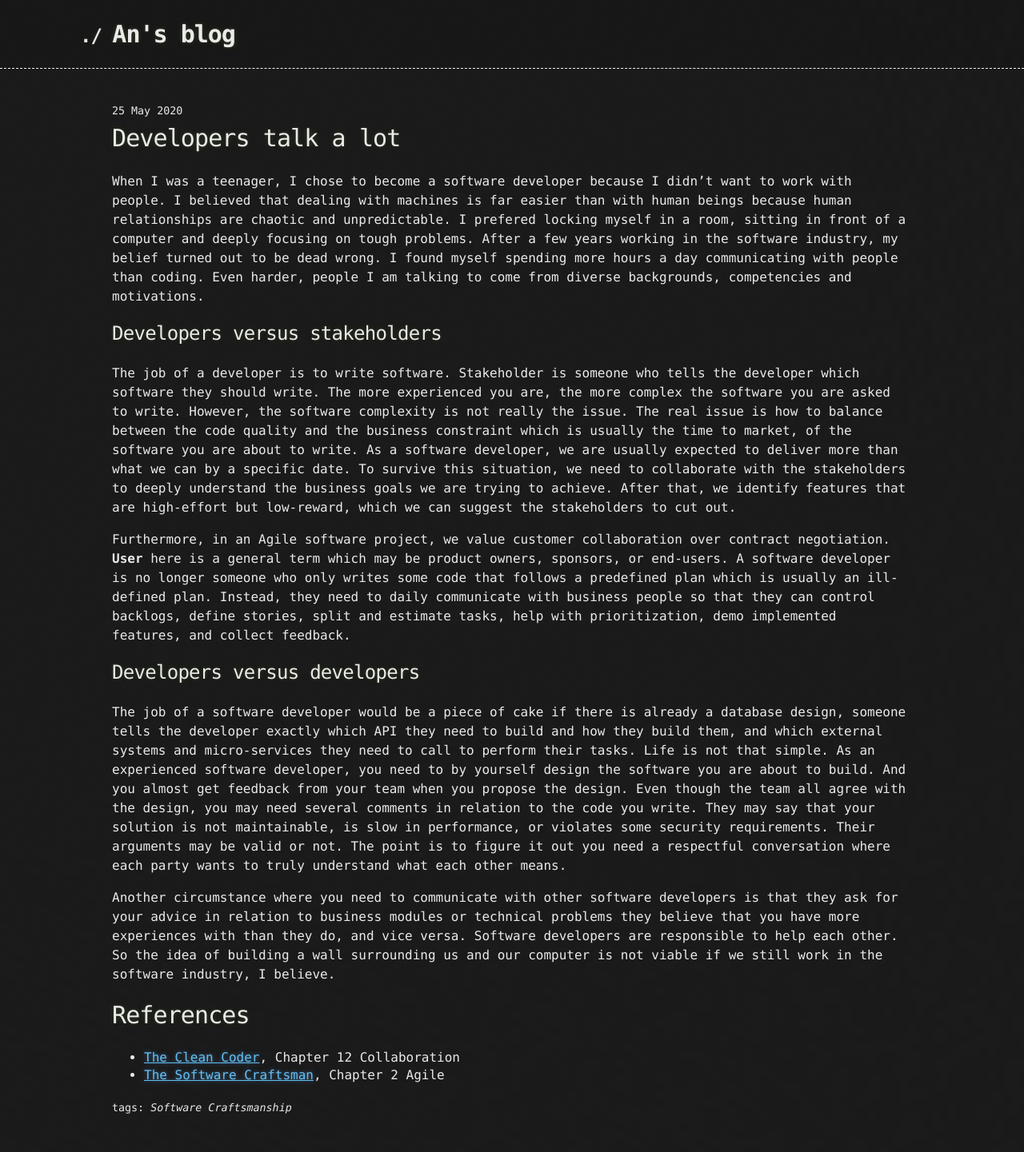
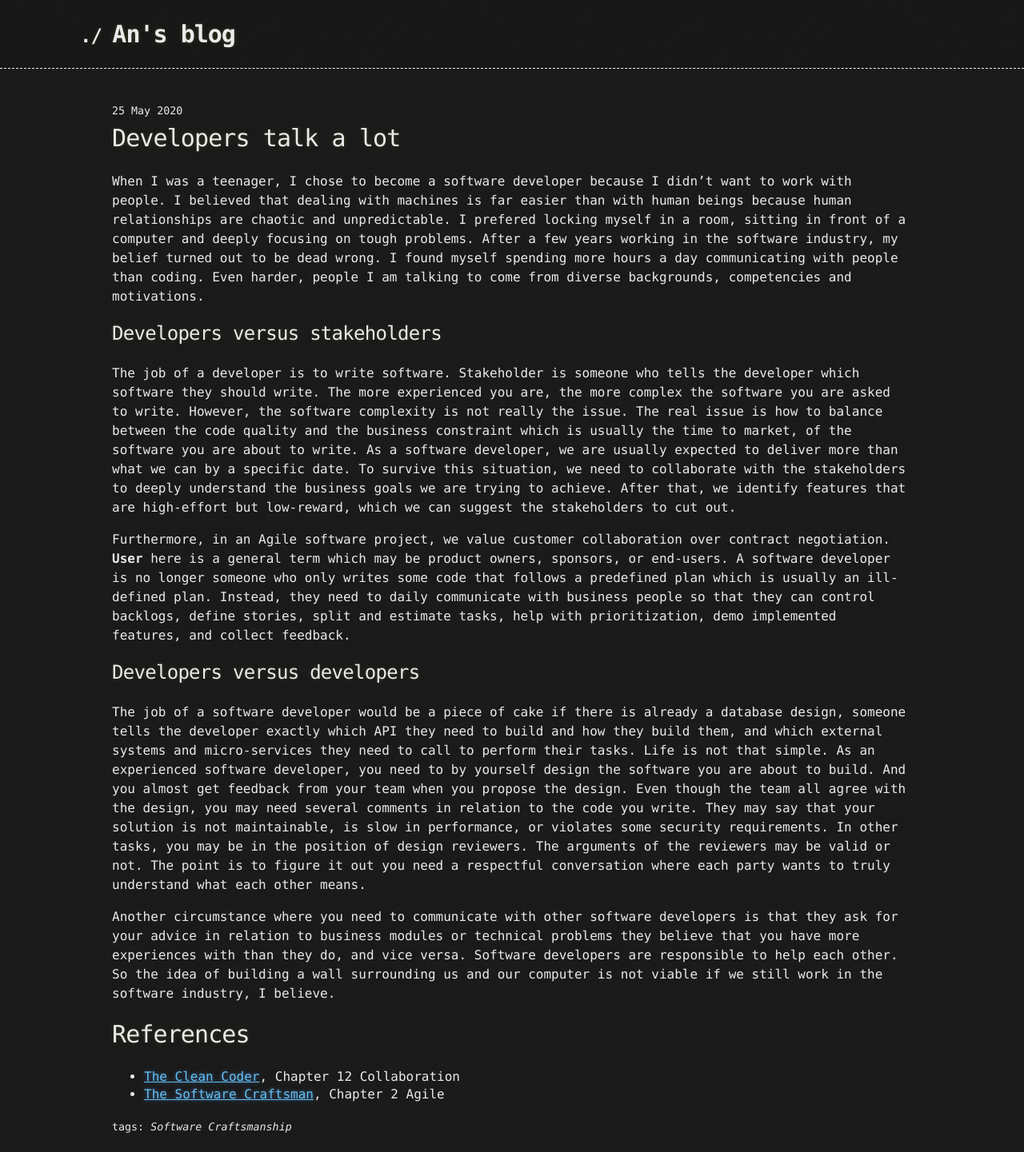
Before and after one commit to anlnt/anlnt.github.io, a Jekyll site: the page built from _posts/2020-05-25-developers-talk-a-lot.markdown, in a window 1280 px wide. Shown: the whole page at 80% size. Built offline with Jekyll 4.4.1, drawn with Linux system fonts in a browser that asks for light colours; before the commit the page ends 1417 px from its top, so only the background shows below that.

Commit message:
Update 2020-05-25-developers-talk-a-lot.markdown

```diff
--- a/_posts/2020-05-25-developers-talk-a-lot.markdown
+++ b/_posts/2020-05-25-developers-talk-a-lot.markdown
@@ -15,7 +15,7 @@ Furthermore, in an Agile software project, we value customer collaboration over
 
 ## Developers versus developers
 
-The job of a software developer would be a piece of cake if there is already a database design, someone tells the developer exactly which API they need to build and how they build them, and which external systems and micro-services they need to call to perform their tasks. Life is not that simple. As an experienced software developer, you need to by yourself design the software you are about to build. And you almost get feedback from your team when you propose the design. Even though the team all agree with the design, you may need several comments in relation to the code you write. They may say that your solution is not maintainable, is slow in performance, or violates some security requirements. Their arguments may be valid or not. The point is to figure it out you need a respectful conversation where each party wants to truly understand what each other means.
+The job of a software developer would be a piece of cake if there is already a database design, someone tells the developer exactly which API they need to build and how they build them, and which external systems and micro-services they need to call to perform their tasks. Life is not that simple. As an experienced software developer, you need to by yourself design the software you are about to build. And you almost get feedback from your team when you propose the design. Even though the team all agree with the design, you may need several comments in relation to the code you write. They may say that your solution is not maintainable, is slow in performance, or violates some security requirements. In other tasks, you may be in the position of design reviewers. The arguments of the reviewers may be valid or not. The point is to figure it out you need a respectful conversation where each party wants to truly understand what each other means.
 
 Another circumstance where you need to communicate with other software developers is that they ask for your advice in relation to business modules or technical problems they believe that you have more experiences with than they do, and vice versa. Software developers are responsible to help each other. So the idea of building a wall surrounding us and our computer is not viable if we still work in the software industry, I believe.
 
```
